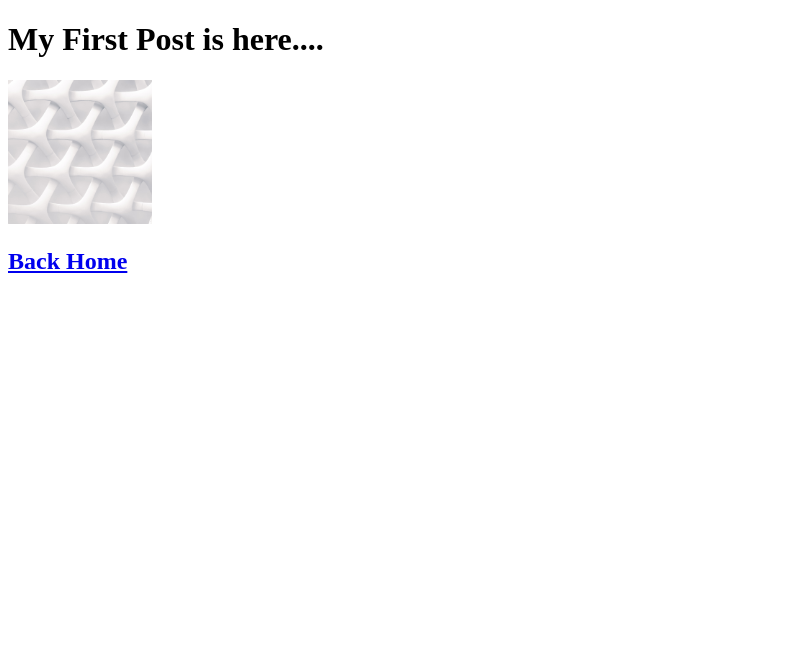
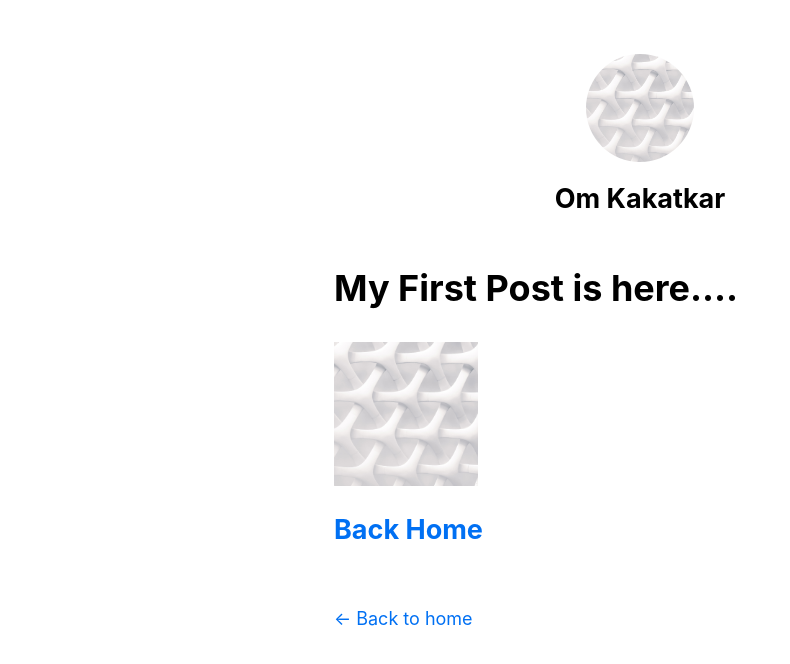
Before and after one commit to OmKakatkar/nextjs-blog, a Next.js app: page /posts/first-post in a window 1280 px wide. Shown: the top 664 px of the page, without its empty margins (0-790 px from the left). Built offline with nearby package versions, Linux system fonts and the light colour scheme.

Commit message:
feat: add layout, global and util css

```diff
--- /dev/null
+++ b/components/layout.js
@@ -0,0 +1,80 @@
+import Head from 'next/head'
+import Image from 'next/image'
+import styles from './layout.module.css'
+import utilStyles from '../styles/utils.module.css'
+import Link from 'next/link'
+
+const name = 'Om Kakatkar'
+export const siteTitle = 'Next.js Sample Website'
+
+export default function Layout({ children, home }) {
+  return (
+    <div className={styles.container}>
+      <Head>
+        <link
+          rel='icon'
+          href='/favicon.ico'
+        />
+        <meta
+          name='description'
+          content='Learn how to build a personal website using Next.js'
+        />
+        <meta
+          property='og:image'
+          content={`https://og-image.vercel.app/${encodeURI(
+            siteTitle
+          )}.png?theme=light&md=0&fontSize=75px&images=https%3A%2F%2Fassets.vercel.com%2Fimage%2Fupload%2Ffront%2Fassets%2Fdesign%2Fnextjs-black-logo.svg`}
+        />
+        <meta
+          name='og:title'
+          content={siteTitle}
+        />
+        <meta
+          name='twitter:card'
+          content='summary_large_image'
+        />
+      </Head>
+      <header className={styles.header}>
+        {home ? (
+          <>
+            <Image
+              priority
+              src='/images/profile.jpg'
+              className={utilStyles.borderCircle}
+              height={144}
+              width={144}
+              alt=''
+            />
+            <h1 className={utilStyles.heading2Xl}>{name}</h1>
+          </>
+        ) : (
+          <>
+            <Link href='/'>
+              <Image
+                priority
+                src='/images/profile.jpg'
+                className={utilStyles.borderCircle}
+                height={108}
+                width={108}
+                alt=''
+              />
+            </Link>
+            <h2 className={utilStyles.headingLg}>
+              <Link
+                href='/'
+                className={utilStyles.colorInherit}>
+                {name}
+              </Link>
+            </h2>
+          </>
+        )}
+      </header>
+      <main>{children}</main>
+      {!home && (
+        <div className={styles.backToHome}>
+          <Link href='/'>← Back to home</Link>
+        </div>
+      )}
+    </div>
+  )
+}
--- /dev/null
+++ b/components/layout.module.css
@@ -0,0 +1,15 @@
+.container {
+  max-width: 36rem;
+  padding: 0 1rem;
+  margin: 3rem auto 6rem;
+}
+
+.header {
+  display: flex;
+  flex-direction: column;
+  align-items: center;
+}
+
+.backToHome {
+  margin: 3rem 0 0;
+}
--- /dev/null
+++ b/pages/_app.js
@@ -0,0 +1,5 @@
+import '../styles/globals.css'
+
+export default function App({ Component, pageProps }) {
+  return <Component {...pageProps} />
+}
--- a/pages/posts/first-post.jsx
+++ b/pages/posts/first-post.jsx
@@ -2,10 +2,11 @@
 import Image from 'next/image'
 import Link from 'next/link'
 import Script from 'next/script'
+import Layout from '../../components/layout'
 
 function FirstPost() {
   return (
-    <>
+    <Layout>
       <Head>
         <title>My first Post</title>
       </Head>
@@ -24,7 +25,7 @@
       <h2>
         <Link href='/'>Back Home</Link>
       </h2>
-    </>
+    </Layout>
   )
 }
 
--- a/styles/globals.css
+++ b/styles/globals.css
@@ -2,37 +2,26 @@
 body {
   padding: 0;
   margin: 0;
-  font-family: Inter, -apple-system, BlinkMacSystemFont, Segoe UI, Roboto,
-    Oxygen, Ubuntu, Cantarell, Fira Sans, Droid Sans, Helvetica Neue, sans-serif;
-}
-
-a {
-  color: inherit;
-  text-decoration: none;
+  font-family: -apple-system, BlinkMacSystemFont, Segoe UI, Roboto, Oxygen,
+    Ubuntu, Cantarell, Fira Sans, Droid Sans, Helvetica Neue, sans-serif;
+  line-height: 1.6;
+  font-size: 18px;
 }
 
 * {
   box-sizing: border-box;
 }
 
+a {
+  color: #0070f3;
+  text-decoration: none;
+}
+
+a:hover {
+  text-decoration: underline;
+}
+
 img {
   max-width: 100%;
-  height: auto;
+  display: block;
 }
-
-h1,
-h2,
-p,
-ul {
-  margin: 0;
-}
-
-ul {
-  padding: 0;
-  list-style: none;
-}
-
-button {
-  padding: 0.5rem 1rem;
-  font-weight: bold;
-}
--- /dev/null
+++ b/styles/utils.module.css
@@ -0,0 +1,52 @@
+.heading2Xl {
+  font-size: 2.5rem;
+  line-height: 1.2;
+  font-weight: 800;
+  letter-spacing: -0.05rem;
+  margin: 1rem 0;
+}
+
+.headingXl {
+  font-size: 2rem;
+  line-height: 1.3;
+  font-weight: 800;
+  letter-spacing: -0.05rem;
+  margin: 1rem 0;
+}
+
+.headingLg {
+  font-size: 1.5rem;
+  line-height: 1.4;
+  margin: 1rem 0;
+}
+
+.headingMd {
+  font-size: 1.2rem;
+  line-height: 1.5;
+}
+
+.borderCircle {
+  border-radius: 9999px;
+}
+
+.colorInherit {
+  color: inherit;
+}
+
+.padding1px {
+  padding-top: 1px;
+}
+
+.list {
+  list-style: none;
+  padding: 0;
+  margin: 0;
+}
+
+.listItem {
+  margin: 0 0 1.25rem;
+}
+
+.lightText {
+  color: #666;
+}
```
Also changed, not shown: pages/index.js (+11 -120 lines).
